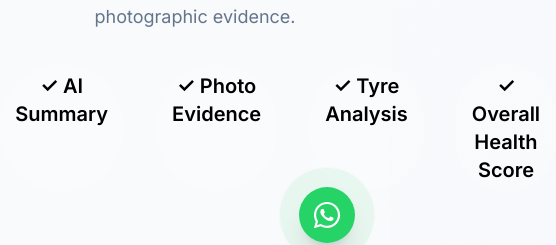
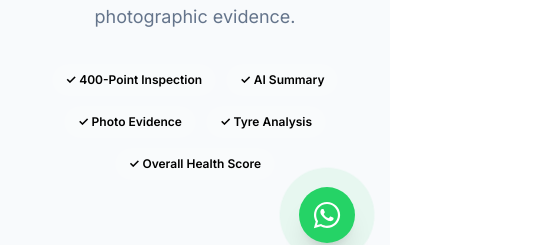
Before and after one commit to deepakg79/inspectmycar_new, a Next.js app: page /sample-report in a window 390 px wide. Shown: the part 456-701 px from the top of the page, 556 px wide, since content can reach past the window. Built offline with nearby package versions, Linux system fonts and the light colour scheme; no server answers.

Commit message:
sample report page scroll fixed for mobile

```diff
--- a/app/sample-report/page.tsx
+++ b/app/sample-report/page.tsx
@@ -344,29 +344,26 @@ A comprehensive vehicle inspection report combines a structured 400-point inspec
                     </p>
 
                 </div>
-
-                            <div className="flex  gap-8 mt-8 justify-center text-center">
-                            <span className="rounded-full bg-white/10 px-4 py-2 text-xl font-semibold text-black">
+<div className="mt-8 flex flex-wrap justify-center gap-2.5 sm:gap-4">
+    <span className="rounded-full bg-white/10 px-3.5 py-2 text-xs font-semibold text-black sm:px-4 sm:text-base">
         ✓ 400-Point Inspection
     </span>
 
-                            <span className="rounded-full bg-white/10 px-4 py-2 text-xl font-semibold text-black">
+    <span className="rounded-full bg-white/10 px-3.5 py-2 text-xs font-semibold text-black sm:px-4 sm:text-base">
         ✓ AI Summary
     </span>
 
-                            <span className="rounded-full bg-white/10 px-4 py-2 text-xl font-semibold text-black">
+    <span className="rounded-full bg-white/10 px-3.5 py-2 text-xs font-semibold text-black sm:px-4 sm:text-base">
         ✓ Photo Evidence
     </span>
 
-                            <span className="rounded-full bg-white/10 px-4 py-2 text-xl font-semibold text-black">
+    <span className="rounded-full bg-white/10 px-3.5 py-2 text-xs font-semibold text-black sm:px-4 sm:text-base">
         ✓ Tyre Analysis
     </span>
 
-                            <span className="rounded-full bg-white/10 px-4 py-2 text-xl font-semibold text-black">
+    <span className="rounded-full bg-white/10 px-3.5 py-2 text-xs font-semibold text-black sm:px-4 sm:text-base">
         ✓ Overall Health Score
     </span>
-
-
 </div>
             </section>
 
```
Lines whose indentation alone changed are shown as unchanged.
